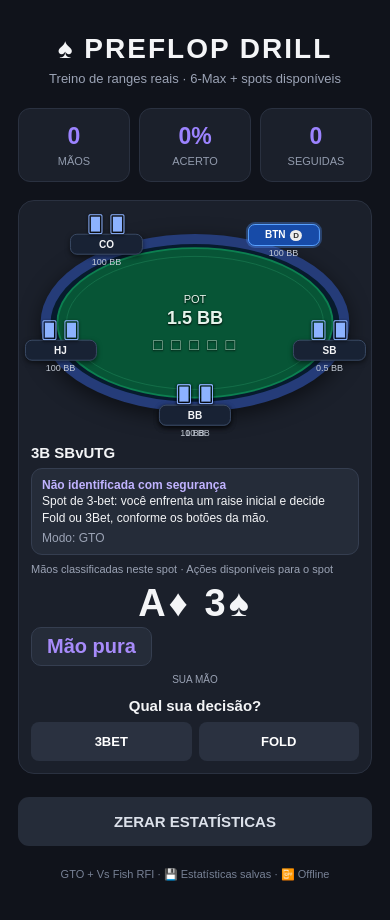
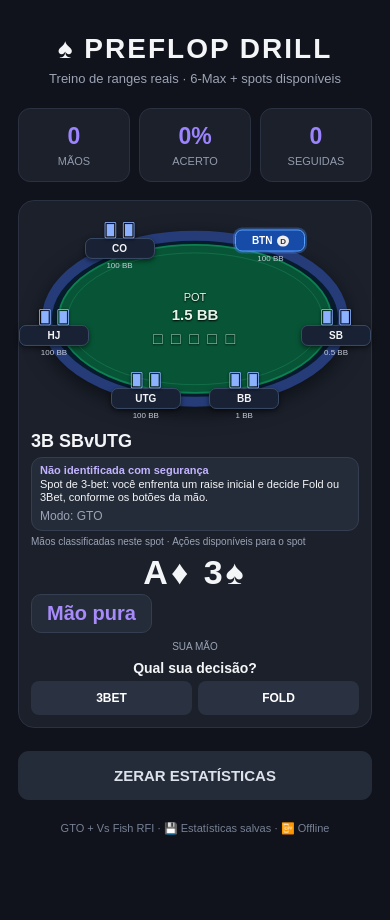
Before and after one commit to LUANLIMA22/Drill-preflop, a plain HTML site: page index.html in a window 390 px wide. Both pictures are taken after a click on the button "INICIAR TREINO". After the commit the page ends 875 px from the top, so only its background shows below. Drawn offline with Linux system fonts and the light colour scheme.

Commit message:
Add files via upload

```diff
--- a/index.html
+++ b/index.html
@@ -43,6 +43,30 @@ body{margin:0;background:#10131b;color:#f4f5f7;font-family:Arial,sans-serif;min-
 #game .feedback-text{font-size:12px}
 #game .next{padding:11px;margin-top:7px}
 @media(max-width:380px){.seat{min-width:50px;font-size:9px}.seat-cards{font-size:15px}.table-pot strong{font-size:16px}}
+
+/* V18 table refinement */
+.seat-utg{left:35%;top:87%}
+.seat-bb{left:65%;top:87%}
+.seat-hj{left:7%;top:57%}
+.seat-co{left:27%;top:15%}
+.seat-btn{left:73%;top:15%}
+.seat-sb{left:93%;top:57%}
+.table-scene{aspect-ratio:1.58;margin-bottom:7px}
+#game .spot-explain{padding:6px 8px;font-size:11px;line-height:1.25;margin:3px 0 5px}
+#game .details{font-size:10px;line-height:1.2;margin:2px 0}
+#game .table-spot{font-size:18px;margin-bottom:4px}
+#game .hand{font-size:34px;margin:5px 0 2px}
+#game .question{font-size:14px;margin:8px 0 5px}
+#game .actions{gap:6px}
+#game button.action{padding:10px 7px;font-size:12px}
+#game .feedback{padding:7px 9px;margin-top:6px}
+#game .next{padding:10px;margin-top:6px}
+@media(max-width:390px){
+ .seat{min-width:48px;max-width:70px}
+ .seat-cards{font-size:14px}
+ .seat-stack{font-size:8px}
+ .table-pot strong{font-size:15px}
+}
 </style>
 </head>
 <body>
@@ -165,16 +189,17 @@ function updateTableScene(){
  const seats=document.querySelectorAll("#tableScene .seat");
  seats.forEach(s=>{s.classList.remove("hero-seat","fish-seat");});
  const name=String(currentScenario?.name||"").toUpperCase();
- let hero=null, villain=null;
- if(trainingMode==="fish"){
-   // Fish chart spots encode Hero and target blind: e.g. BTN vs BB, CO vs SB.
-   const m=name.match(/(UTG|HJ|CO|BTN|SB|BB)\\s*(?:OOP|IP)?\\s*(?:VS|V)\\s*(UTG|HJ|CO|BTN|SB|BB)/);
-   if(m){hero=m[1];villain=m[2];}
-   else if(name.includes("SB VS BB")){hero="SB";villain="BB";}
- } else {
-   // GTO spot labels vary; use first recognized position as Hero and next as opponent.
-   const found=positionFromSpotName(name);hero=found[0]||"BTN";villain=found[1]||null;
+ const positions=["UTG","HJ","CO","BTN","SB","BB"];
+ const tokens=name.match(/\b(?:UTG|HJ|CO|BTN|SB|BB)\b/g)||[];
+ let hero=null,villain=null;
+ if(tokens.length){
+   hero=tokens[0];
+   // Labels like "SBv4B UTG" mean hero SB facing a 4bet from UTG.
+   // Conventional labels with "vs" also identify villain.
+   if(/\b(?:VS|V|4B|3B|SQZ|SQUEEZE)\b/.test(name) && tokens.length>1)
+     villain=tokens[tokens.length-1];
  }
+ if(trainingMode==="fish" && tokens.length>=2){hero=tokens[0];villain=tokens[tokens.length-1];}
  if(!hero)hero="BTN";
  const hs=document.querySelector(`#tableScene .seat[data-seat="${hero}"]`);
  if(hs)hs.classList.add("hero-seat");
--- a/sw.js
+++ b/sw.js
@@ -1,4 +1,4 @@
-const CACHE_NAME = "preflop-drill-table-v17-compact-feedback";
+const CACHE_NAME = "preflop-drill-table-v18-compact-feedback";
 const FILES_TO_CACHE = ["./","./index.html","./manifest.json","./preflop_ranges_data.js","./icon-192.png","./icon-512.png"];
 self.addEventListener("install",event=>event.waitUntil(caches.open(CACHE_NAME).then(cache=>cache.addAll(FILES_TO_CACHE)).then(()=>self.skipWaiting())));
 self.addEventListener("activate",event=>event.waitUntil(caches.keys().then(keys=>Promise.all(keys.filter(k=>k!==CACHE_NAME).map(k=>caches.delete(k)))).then(()=>self.clients.claim())));
```
